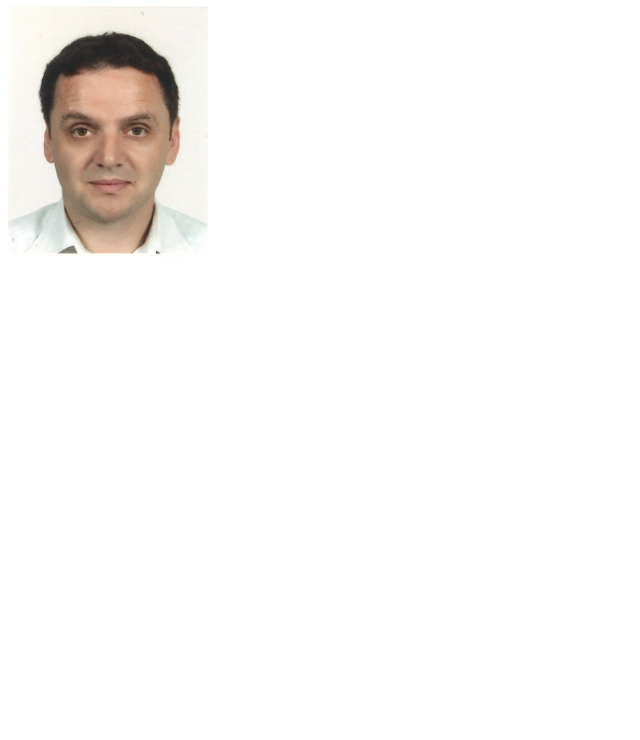
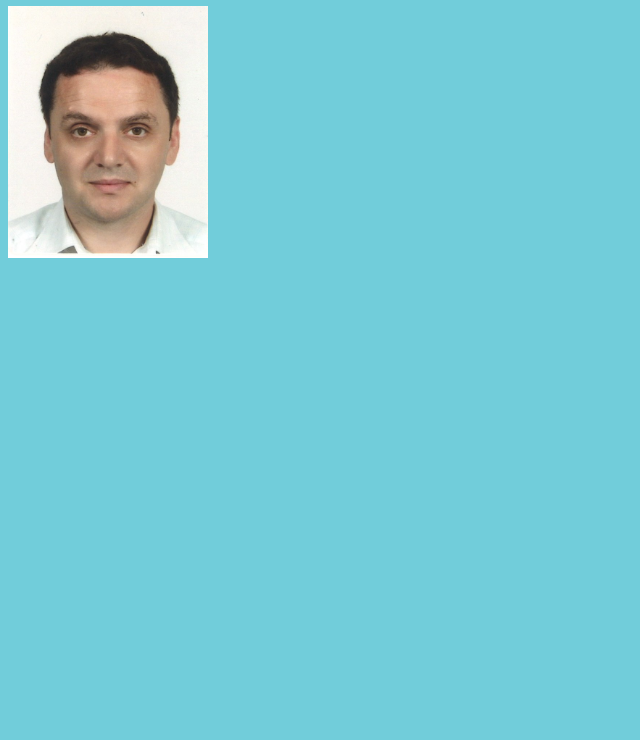
Before and after one commit to ddretvic/johntango.github.io, a plain HTML site: page index.html in a window 1280 px wide. Shown: the part 60-800 px from the top of the page, without its empty margins (0-640 px from the left). Drawn offline with Linux system fonts and the light colour scheme.

Commit message:
Fifth edit

```diff
--- a/index.html
+++ b/index.html
@@ -1,4 +1,5 @@
 <html>
+    <body style="background-color:rgb(113, 205, 218);">
     <h1>Hello Wold</h1>
    <div>
     <img src="dd.jpg" hight="200" width="200">
```
